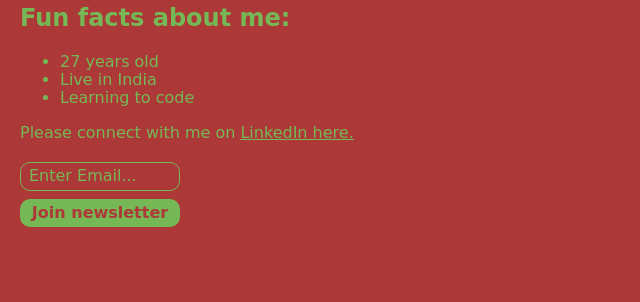
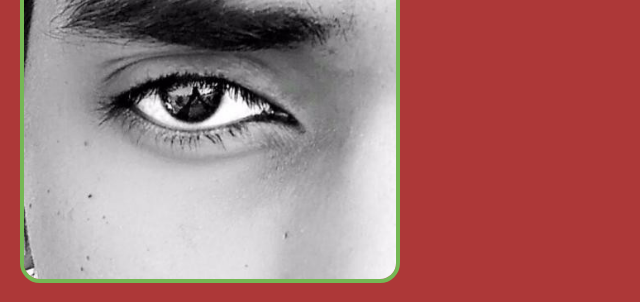
Before and after one commit to iMarkZz/personalSite, a plain HTML site: page index.html in a window 1280 px wide. Shown: the part 117-419 px from the top of the page, without its empty margins (0-640 px from the left). Drawn offline with nearby package versions, Linux system fonts and the light colour scheme; a web font is replaced by a local one.

Commit message:
Update index.html

```diff
--- a/index.html
+++ b/index.html
@@ -10,7 +10,7 @@
         Challenge 1:
         Write the HTML for your personal website.
         -->
-        <img src="saurabh.jpg" height="10px" widht="10px">
+        <img src="saurabh.jpg">
         <h1>Hi, my name is Saurabh</h1>
         <h2>Fun facts about me:</h2>
         <ul>
```
